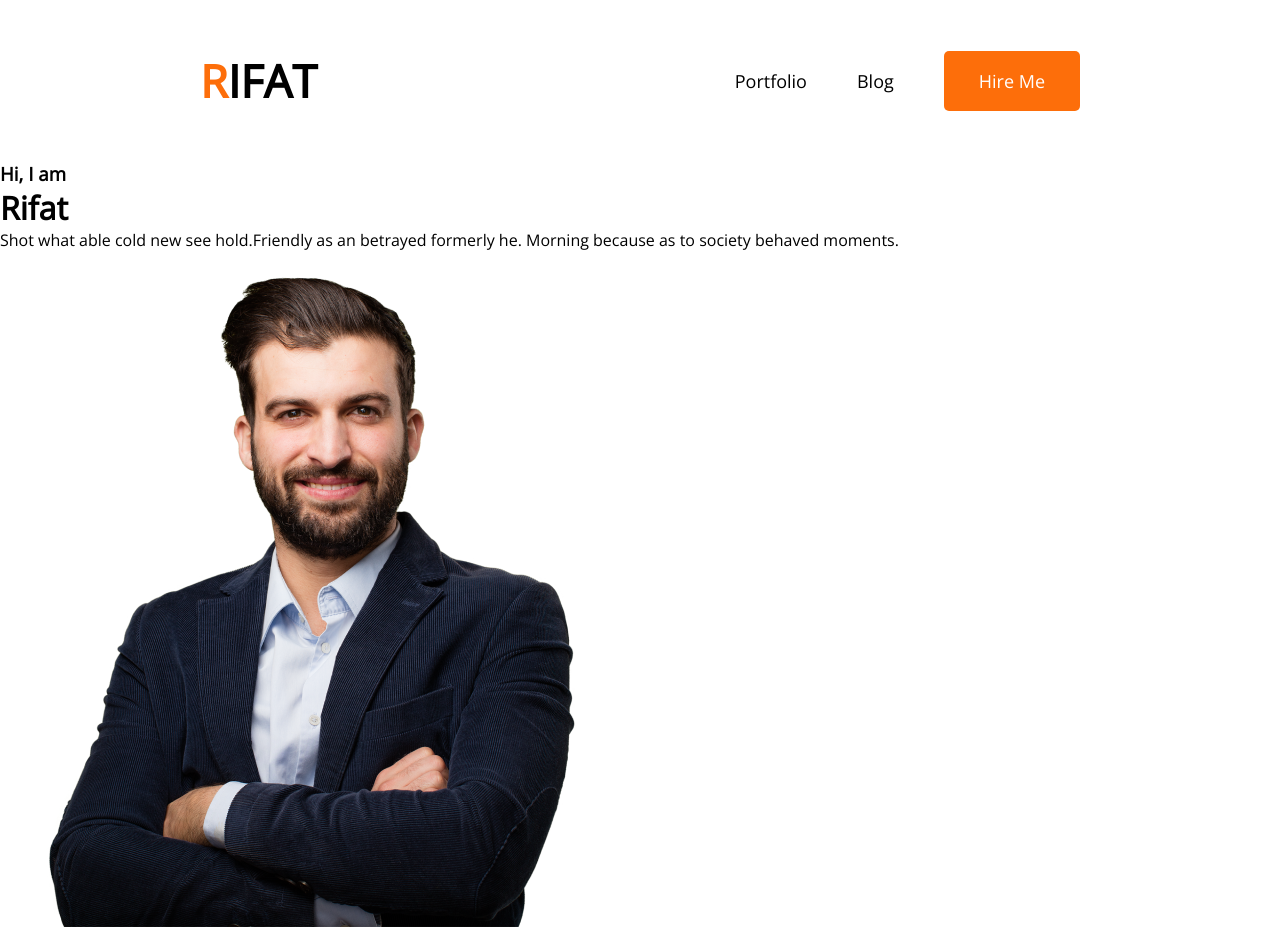
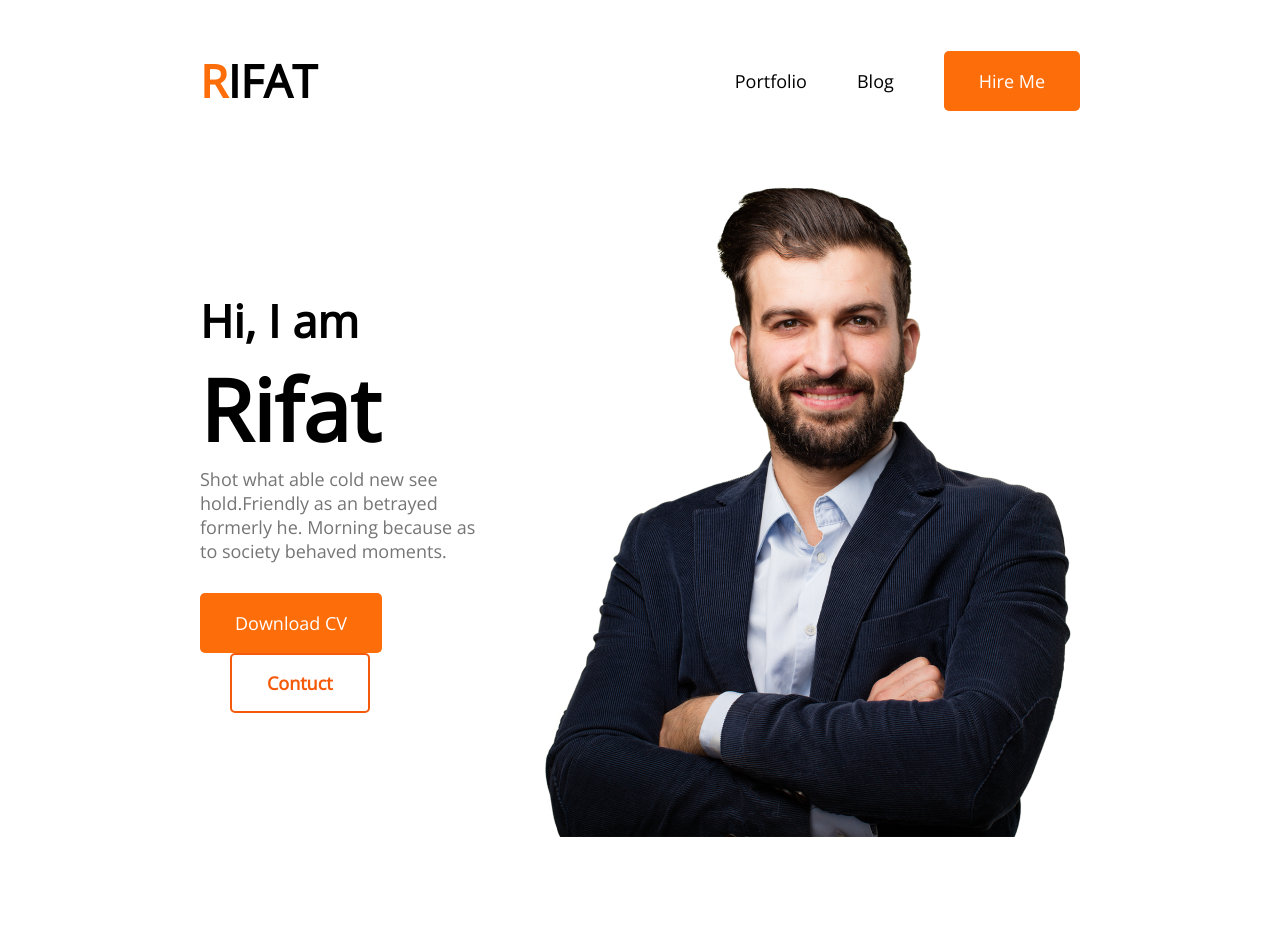
Before and after one commit to rifatsaown/dev-portfolio-phero, a plain HTML site: page index.html in a window 1280 px wide. After the commit the page ends 842 px from the top, so only its background shows below. Drawn offline with nearby package versions, Linux system fonts and the light colour scheme.

Commit message:
banner section motamoti hoicher

```diff
--- a/index.html
+++ b/index.html
@@ -25,6 +25,8 @@
                 <h3 class="banner-subtitle">Hi, I am</h3>
                 <h1 class="banner-title">Rifat</h1>
                 <p class="banner-text">Shot what able cold new see hold.Friendly as an betrayed formerly he. Morning because as to society behaved moments.</p>
+                <button class="btn-primary"><a download="" href="./images/developer-porttfolio.pdf">Download CV</a></button>
+                <button onclick="makeCall()" class="btn-secondary">Contuct</button>
             </div>
             <div>
                 <img src="./images/hardy.png" alt="Profile img">
--- a/main.js
+++ b/main.js
@@ -2,3 +2,6 @@ function btnClick() {
     console.log("Button clicked");
     document.querySelector(".hire-btn").innerHTML = "Noob Dev Can't be Hired";
 }
+const makeCall = () => {
+    window.open('tel:+8801626199913');
+}
--- a/style.css
+++ b/style.css
@@ -1,41 +1,77 @@
 /* Global Style */
-@import url('https://fonts.googleapis.com/css2?family=Open+Sans&display=swap');
-*{
-    font-family: 'Open Sans', sans-serif;
+@import url("https://fonts.googleapis.com/css2?family=Open+Sans&display=swap");
+* {
+  font-family: "Open Sans", sans-serif;
   margin: 0;
   padding: 0;
 }
-.text-primary{
-    color: #FD6E0A;
+.text-primary {
+  color: #fd6e0a;
 }
-.btn-primary{
-    background-color: #FD6E0A;
+.btn-primary {
+  background-color: #fd6e0a;
   color: #fff;
   padding: 18px 35px;
   border: none;
   border-radius: 5px;
   font-size: 18px;
 }
+button a {
+  text-decoration: none;
+  color: #fff;
+}
+.btn-primary:hover {
+  background-color: #f55a0a;
+}
+.btn-secondary {
+  background-color: #fff;
+  color: #f55a0a;
+  font-weight: bolder;
+  padding: 16px 35px;
+  border: solid 2px #f55a0a;
+  border-radius: 5px;
+  font-size: 18px;
+  margin-left: 30px;
+}
 /* Nav Style */
-.nav-title{
+.nav-title {
   font-size: 45px;
   font-weight: 900;
 }
-nav{
+nav {
   display: flex;
   justify-content: space-between;
   margin: 50px 200px;
 }
-nav ul{
+nav ul {
   display: flex;
   align-items: center;
 }
-nav li{
+nav li {
   list-style: none;
   margin-right: 50px;
 }
-nav a{
+nav a {
   text-decoration: none;
   color: #000;
   font-size: 18px;
 }
+/* Banner section */
+.banner {
+  display: flex;
+  margin: 0px 200px;
+  align-items: center;
+}
+.banner-title {
+  font-weight: 700;
+  font-size: 85px;
+}
+.banner-subtitle {
+  font-weight: 600;
+  font-size: 45px;
+}
+.banner-text {
+  color: #757575;
+  font-size: 18px;
+  margin-bottom: 30px;
+}
```
Lines whose indentation alone changed are shown as unchanged.
